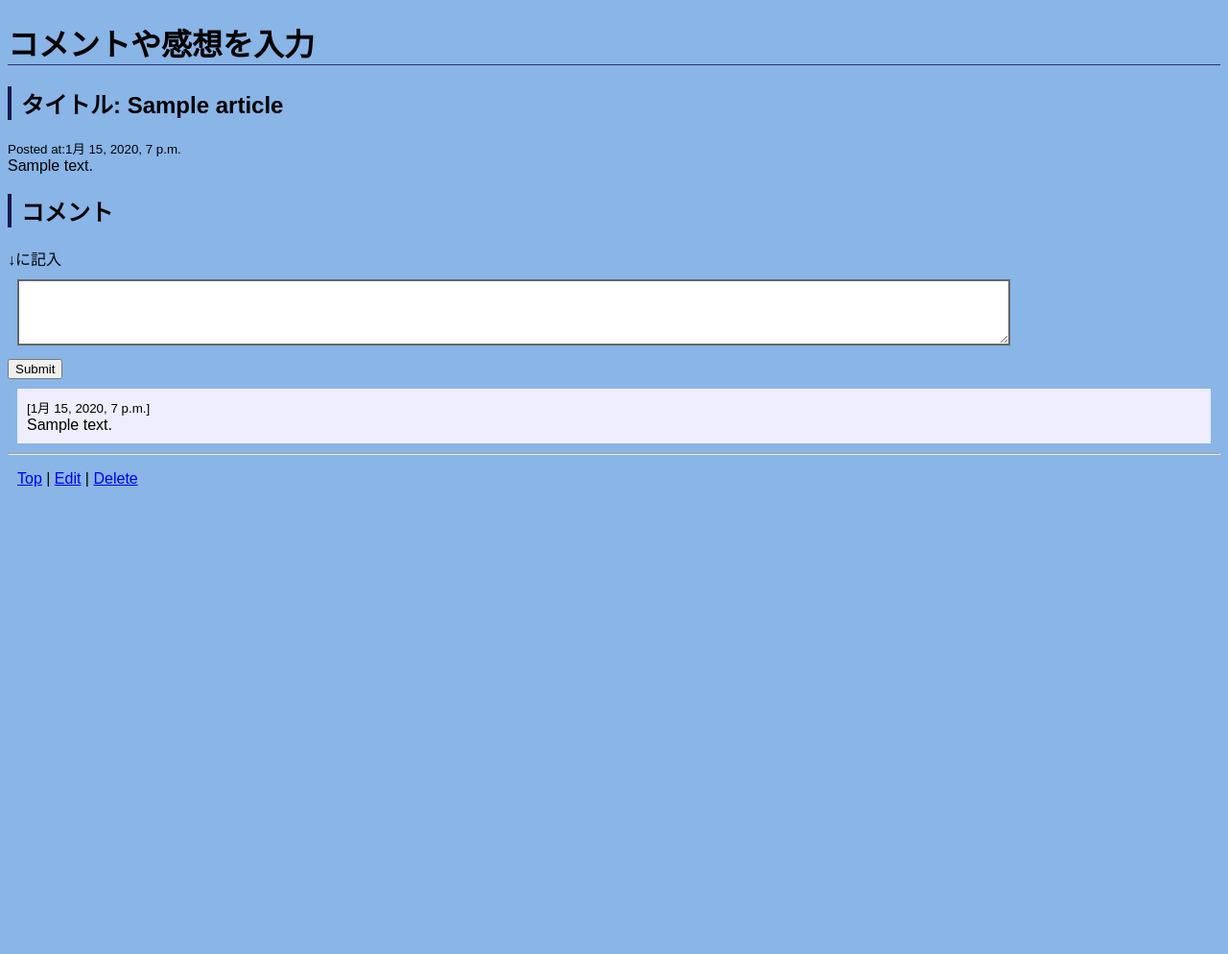
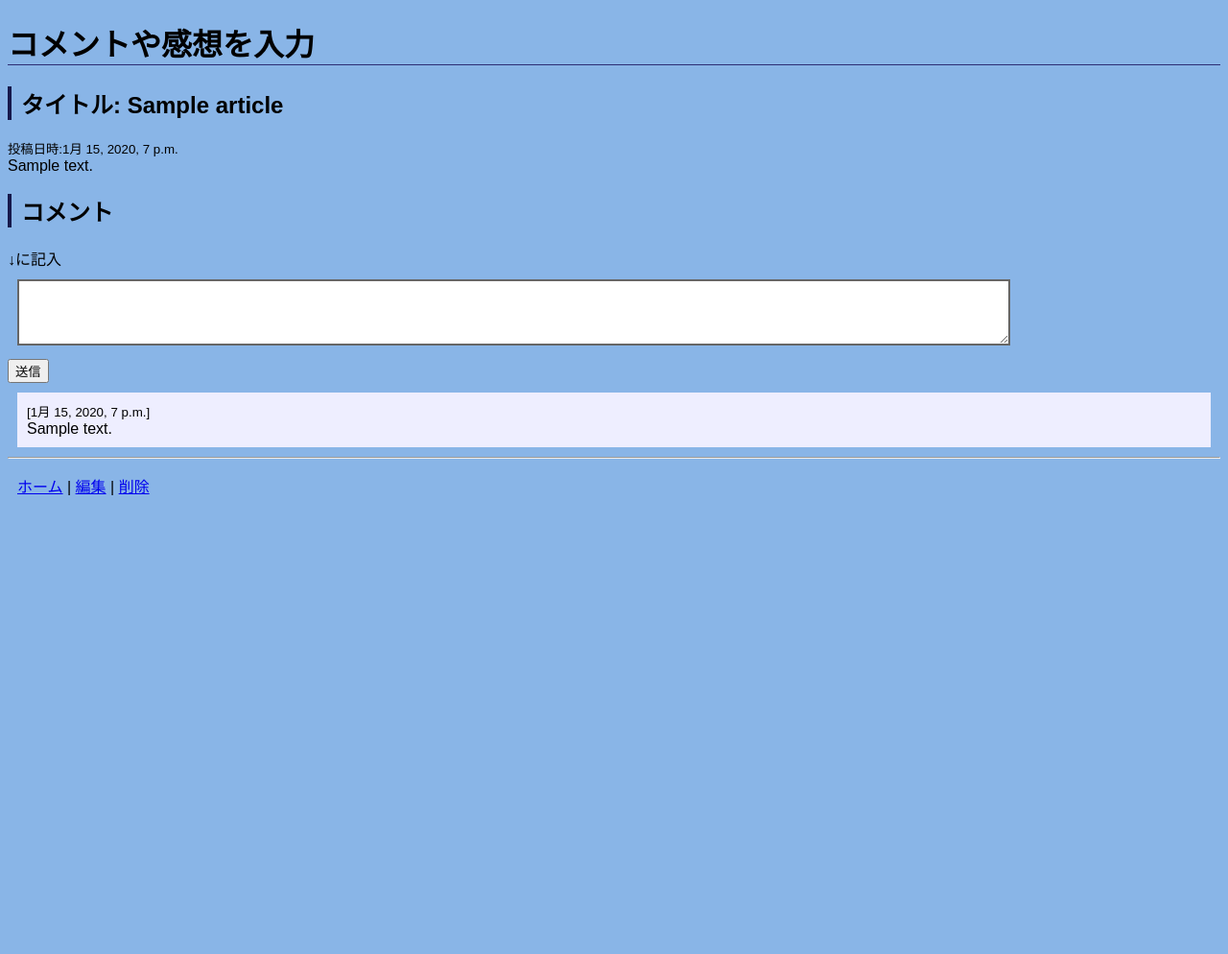
Before and after one commit to s1f10210201/team-project1, a Django app: page /1/ in a window 1280 px wide. Shown: the part 328-1322 px from the top of the page at 96% size. Run offline with Django 3.2, Linux system fonts and the light colour scheme; tables that the repository leaves empty hold one stand-in row (values such as "Sample post").

Commit message:
detail.html

```diff
--- a/blog/templates/blog/detail.html
+++ b/blog/templates/blog/detail.html
@@ -13,7 +13,7 @@
     </div>
     <h1>コメントや感想を入力</h1>
     <h2>タイトル: {{ article.title }}</h2>
-    <small>Posted at:{{ article.posted_at }}</small>
+    <small>投稿日時:{{ article.posted_at }}</small>
     <div>
       {{ article.body | linebreaksbr }}
     </div>
@@ -26,7 +26,7 @@
         <textarea id="textInput" name="text" rows="3"></textarea>
       </div>
       <div>
-        <button type="submit">Submit</button>
+        <button type="submit">送信</button>
       </div>
     </form>
 
@@ -40,14 +40,14 @@
     </div>
     {% endfor %}
     {% else %}
-    <p>No comment.</p>
+    <p>コメントはありません</p>
     {% endif %}
 
     <hr>
     <p>
-  	  <a href="{% url 'index' %}">Top</a> |
-      <a href="{% url 'update' article.id %}">Edit</a> |
-      <a href="{% url 'delete' article.id %}">Delete</a>
+  	  <a href="{% url 'index' %}">ホーム</a> |
+      <a href="{% url 'update' article.id %}">編集</a> |
+      <a href="{% url 'delete' article.id %}">削除</a>
 	  </p>
   </body>
 </html>
```
